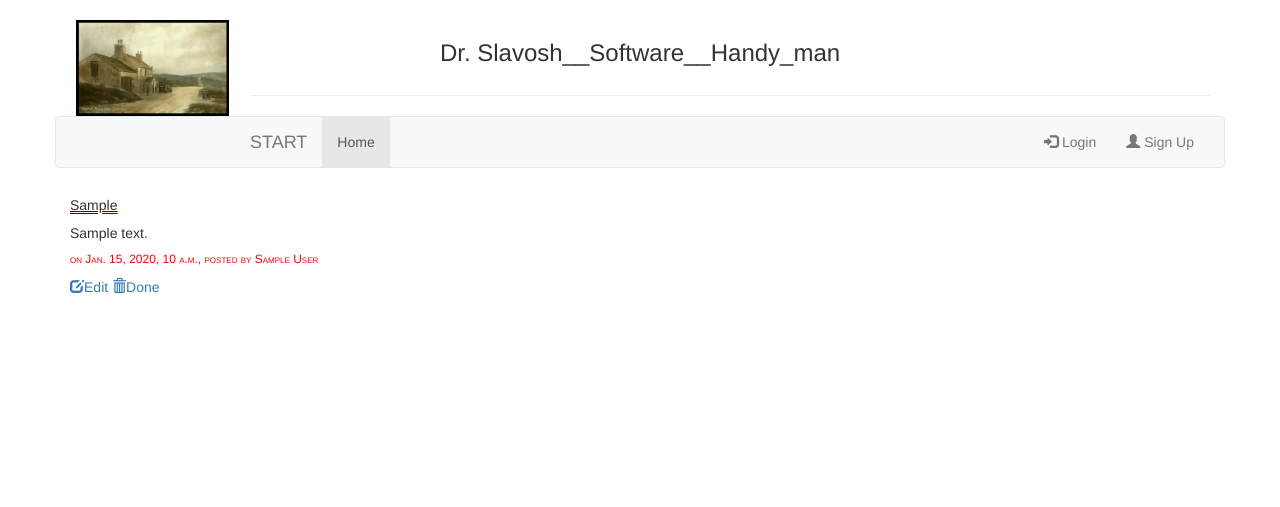
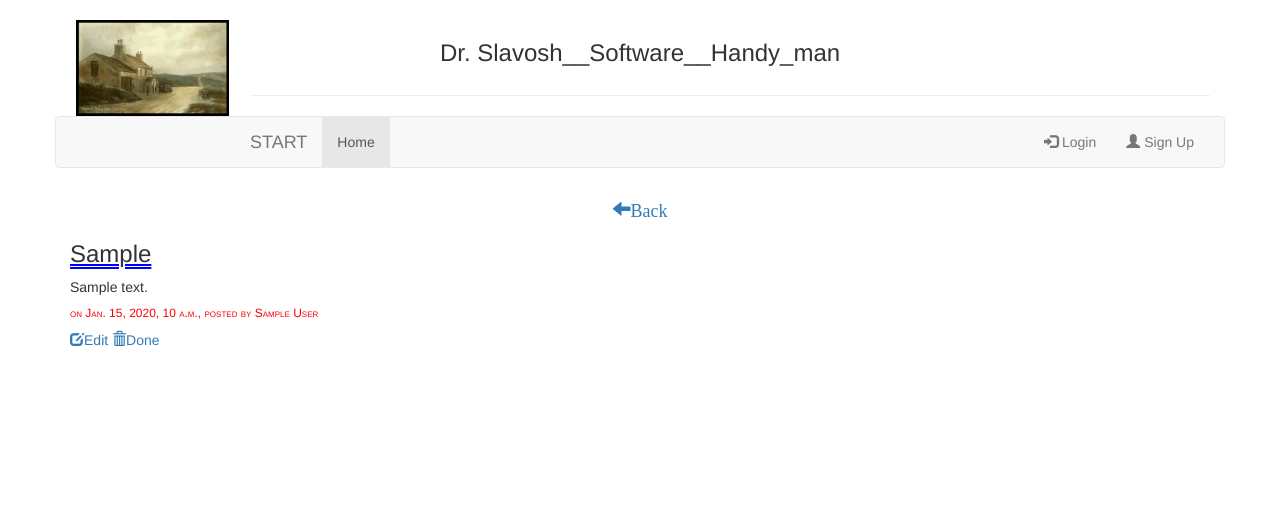
Before and after one commit to BartoszLewosz/Maintenance_ticketing_system, a Django app: page /maintenance/1 in a window 1280 px wide. Shown: the top 507 px of the page. Run offline with Django 3.2, Linux system fonts and the light colour scheme; tables that the repository leaves empty hold one stand-in row (values such as "Sample post"); some libraries are stand-ins or nearby versions.

Commit message:
Added 'back to list' option in detail templates

```diff
--- a/electric/templates/electric/electric_detail.html
+++ b/electric/templates/electric/electric_detail.html
@@ -5,6 +5,11 @@
 {% endblock title %}
 
 {% block content %}
+<div class="back">
+    <h4>
+    	<a href="#" onClick="history.go(-1);return true;"><span class="glyphicon glyphicon-arrow-left">Back</span></a>
+    </h4>
+</div>
 
 
 <div class="problem_title">
--- a/garden/templates/garden/garden_detail.html
+++ b/garden/templates/garden/garden_detail.html
@@ -6,6 +6,11 @@
 
 {% block content %}
 
+<div class="back">
+    <h4>
+    	<a href="#" onClick="history.go(-1);return true;"><span class="glyphicon glyphicon-arrow-left">Back</span></a>
+    </h4>
+</div>
 
 <div class="problem_title">
 <h5>{{problem.location}}</h5>
--- a/garden/templates/garden/garden_list.html
+++ b/garden/templates/garden/garden_list.html
@@ -5,6 +5,7 @@
 {% endblock title %}
 
 {% block content %}
+
 <div class="back">
     <h4>
         <a href="/"><span class="glyphicon glyphicon-arrow-left">Back</span></a>
--- a/maintenance/templates/maintenance/maintenance_detail.html
+++ b/maintenance/templates/maintenance/maintenance_detail.html
@@ -5,11 +5,17 @@
 {% endblock title %}
 
 {% block content %}
+<div class="back">
+    <h4>
+    	<a href="#" onClick="history.go(-1);return true;"><span class="glyphicon glyphicon-arrow-left">Back</span></a>
+    </h4>
+</div>
 
 
 <div class="problem_title">
-<h5>{{maintenance.location}}</h5>
+	<h3>{{maintenance.location}}</h5>
 </div>
+
     {{maintenance.descr|safe|linebreaks}}
     <div class="detail">
 
--- a/plumbing/templates/plumbing/plumbing_detail.html
+++ b/plumbing/templates/plumbing/plumbing_detail.html
@@ -6,6 +6,11 @@
 
 {% block content %}
 
+<div class="back">
+    <h4>
+    	<a href="#" onClick="history.go(-1);return true;"><span class="glyphicon glyphicon-arrow-left">Back</span></a>
+    </h4>
+</div>
 
 
 
```
